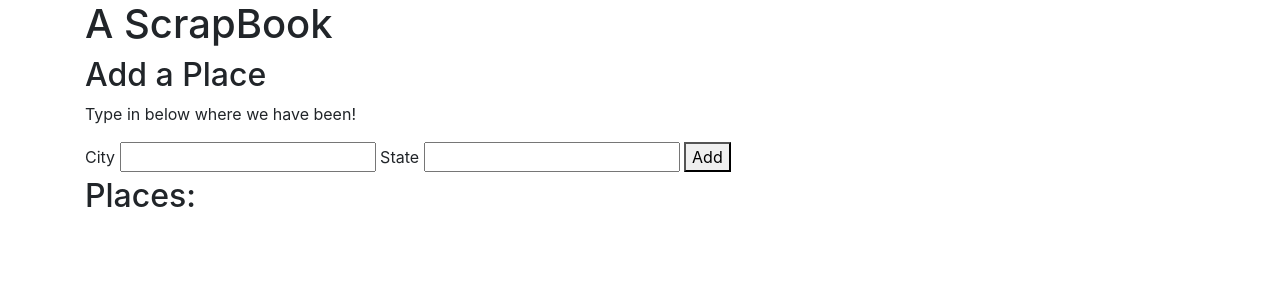
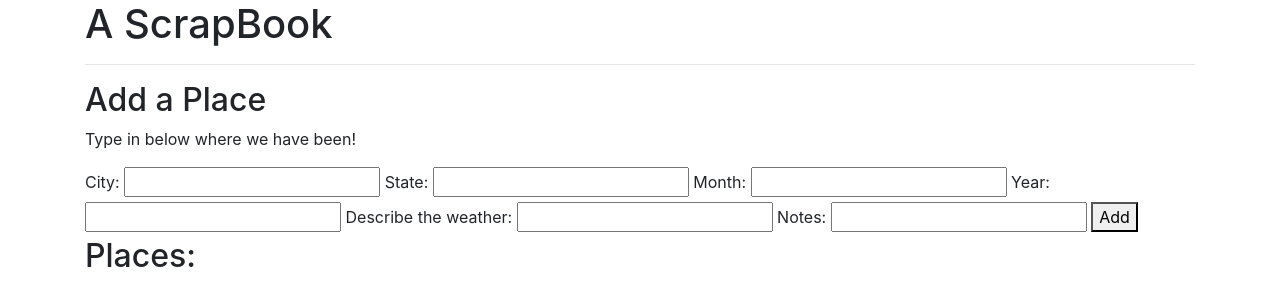
Before and after one commit to diegosalazar343/ScrapBook, a plain HTML site: page index.html in a window 1280 px wide. Drawn offline with Linux system fonts and the light colour scheme.

Commit message:
add month year weather, and notes section

```diff
--- a/index.html
+++ b/index.html
@@ -10,13 +10,22 @@
 <body>
   <div class="container">
     <h1>A ScrapBook</h1>
+    <hr>
     <h2>Add a Place</h2>
     <p>Type in below where we have been!</p>
     <form id = "new-places">
-      <label for="new-city">City</label>
+      <label for="new-city">City:</label>
       <input id="new-city" type="text">
-      <label for="new-state">State</label>
+      <label for="new-state">State:</label>
       <input id="new-state" type="text">
+      <label for="new-month">Month:</label>
+      <input id="new-month" type="text">
+      <label for="new-year">Year:</label>
+      <input id="new-year" type="text">
+      <label for="new-weather">Describe the weather:</label>
+      <input id="new-weather" type="text">
+      <label for="new-notes">Notes: </label>
+      <input id="new-notes" type="text">
       <button type="submit">Add</button>
     </form>
 
@@ -28,6 +37,10 @@
     <div id="show-place">
       <p>City: <span class="city"></span></p>
       <p>State: <span class="state"></span></p>
+      <p>Month: <span class="month"></span></p>
+      <p>Year: <span class="year"></span></p>
+      <p>Weather: <span class="weather"></span></p>
+      <p>Notes: <span class="notes"></span></p>
       <div id="buttons">
       </div>
     </div>
```
